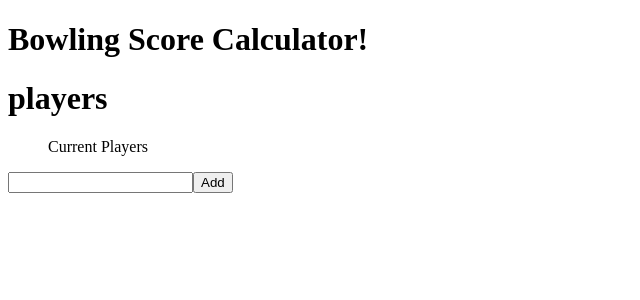
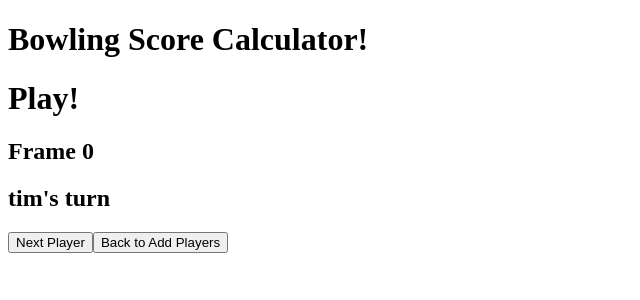
Before and after one commit to t-cbailey/bowling-scorecard, a React (Vite) app: page /play in a window 1280 px wide. Shown: the top 300 px of the page, without its empty margins (0-640 px from the left). Built offline with nearby package versions, Linux system fonts and the light colour scheme.

Commit message:
app structure functioning

```diff
--- /dev/null
+++ b/customTypes/customTypes.ts
@@ -0,0 +1,23 @@
+export interface Player {
+  name: string;
+  turns?: turn[];
+}
+
+type turn = [number | "X" | "/", number | "X" | "/"];
+
+export interface PlayersProps {
+  players: Player[];
+  setPlayers: Function;
+}
+
+export interface PlayProps {
+  players: Player[];
+  setPlayers: Function;
+}
+
+export interface GameOverProps {
+  players: Player[];
+  setPlayerIndex: Function;
+  setPlayers: Function;
+  setFrameCount: Function;
+}
--- a/package.json
+++ b/package.json
@@ -12,7 +12,8 @@
   "dependencies": {
     "jest": "^29.6.2",
     "react": "^18.2.0",
-    "react-dom": "^18.2.0"
+    "react-dom": "^18.2.0",
+    "react-router-dom": "^6.15.0"
   },
   "devDependencies": {
     "@types/jest": "^29.5.3",
--- a/src/App.tsx
+++ b/src/App.tsx
@@ -1,11 +1,31 @@
 import "./App.css";
 import Players from "./components/Players";
+import Home from "./components/Home";
+import Play from "./components/Play";
+import React from "react";
+import { Player } from "../customTypes/customTypes";
+import { Routes, Route } from "react-router-dom";
 
 function App() {
+  const [players, setPlayers] = React.useState<Player[]>([
+    { name: "tim" },
+    { name: "aimee" },
+    { name: "teddy" },
+  ]);
   return (
     <>
       <h1>Bowling Score Calculator!</h1>
-      <Players />
+      <Routes>
+        <Route path="/" element={<Home />} />
+        <Route
+          path="/players"
+          element={<Players players={players} setPlayers={setPlayers} />}
+        />
+        <Route
+          path="/play"
+          element={<Play players={players} setPlayers={setPlayers} />}
+        />
+      </Routes>
     </>
   );
 }
--- /dev/null
+++ b/src/components/GameOver.tsx
@@ -0,0 +1,30 @@
+import { GameOverProps } from "../../customTypes/customTypes";
+import { useNavigate } from "react-router-dom";
+function GameOver({
+  players,
+  setPlayers,
+  setFrameCount,
+  setPlayerIndex,
+}: GameOverProps) {
+  const navigate = useNavigate();
+  const handlePlayAgain = () => {
+    setFrameCount(0);
+    setPlayerIndex(0);
+    navigate("/play");
+  };
+
+  const handleReset = () => {
+    setPlayers([]);
+    setFrameCount(0);
+    navigate("/players");
+  };
+  return (
+    <>
+      <h1>Game Over</h1>
+      <button onClick={handlePlayAgain}>Play Again</button>
+      <button onClick={handleReset}>Reset</button>
+    </>
+  );
+}
+
+export default GameOver;
--- /dev/null
+++ b/src/components/Home.tsx
@@ -0,0 +1,17 @@
+import { useNavigate } from "react-router-dom";
+
+function Home() {
+  const navigate = useNavigate();
+
+  const handleGetStarted = () => {
+    navigate("/players");
+  };
+  return (
+    <>
+      <h1>welcome</h1>
+      <button onClick={handleGetStarted}>Get Started!</button>
+    </>
+  );
+}
+
+export default Home;
--- /dev/null
+++ b/src/components/Play.tsx
@@ -0,0 +1,52 @@
+import { PlayProps } from "../../customTypes/customTypes";
+import { useNavigate } from "react-router-dom";
+import React from "react";
+import GameOver from "./GameOver";
+
+function Play({ players, setPlayers }: PlayProps) {
+  const navigate = useNavigate();
+  const [playerIndex, setPlayerIndex] = React.useState<number>(0);
+  const [frameCount, setFrameCount] = React.useState<number>(0);
+
+  const currentPlayer = players[playerIndex].name;
+
+  const handleNextPlayer = () => {
+    if (frameCount <= 10 && playerIndex === players.length - 1) {
+      setFrameCount(frameCount + 1);
+      setPlayerIndex(0);
+    } else {
+      setPlayerIndex(playerIndex + 1);
+    }
+  };
+
+  const handleReturnToPlayers = () => {
+    navigate("/players");
+  };
+
+  if (frameCount === 11) {
+    return (
+      <GameOver
+        players={players}
+        setPlayers={setPlayers}
+        setFrameCount={setFrameCount}
+        setPlayerIndex={setPlayerIndex}
+      />
+    );
+  } else
+    return (
+      <>
+        <h1>Play!</h1>
+        <h2>{`Frame ${frameCount}`} </h2>
+        <h2>{`${currentPlayer}'s turn`}</h2>
+
+        <button onClick={handleNextPlayer}>
+          {frameCount === 10 && playerIndex === players.length - 1
+            ? "Finish"
+            : "Next Player"}
+        </button>
+        <button onClick={handleReturnToPlayers}>Back to Add Players</button>
+      </>
+    );
+}
+
+export default Play;
--- a/src/components/Players.tsx
+++ b/src/components/Players.tsx
@@ -1,12 +1,10 @@
 import React from "react";
+import { PlayersProps } from "../../customTypes/customTypes";
+import { useNavigate } from "react-router-dom";
 
-function Players() {
-  interface player {
-    name: string;
-  }
-
-  const [players, setPlayers] = React.useState<player[]>([]);
+function Players({ players, setPlayers }: PlayersProps) {
   const [name, setName] = React.useState("");
+  const navigate = useNavigate();
 
   const handleNameChange = (e: React.ChangeEvent<HTMLInputElement>) => {
     setName(e.target.value);
@@ -34,6 +32,9 @@ function Players() {
     );
   };
 
+  const handleStartGame = () => {
+    navigate("/play");
+  };
   return (
     <>
       <h1>players</h1>
@@ -52,6 +53,7 @@ function Players() {
         <input type="text" value={name} onChange={handleNameChange} />
         <button onClick={addPlayer}>Add</button>
       </form>
+      <button onClick={handleStartGame}>Start Game!</button>
     </>
   );
 }
--- a/src/main.tsx
+++ b/src/main.tsx
@@ -1,10 +1,10 @@
-import React from "react";
 import ReactDOM from "react-dom/client";
 import App from "./App.tsx";
 import "./index.css";
+import { BrowserRouter } from "react-router-dom";
 
 ReactDOM.createRoot(document.getElementById("root")!).render(
-  <React.StrictMode>
+  <BrowserRouter>
     <App />
-  </React.StrictMode>
+  </BrowserRouter>
 );
```
Also changed, not shown: 1 other file (tests, documents, lock files or other folders).
